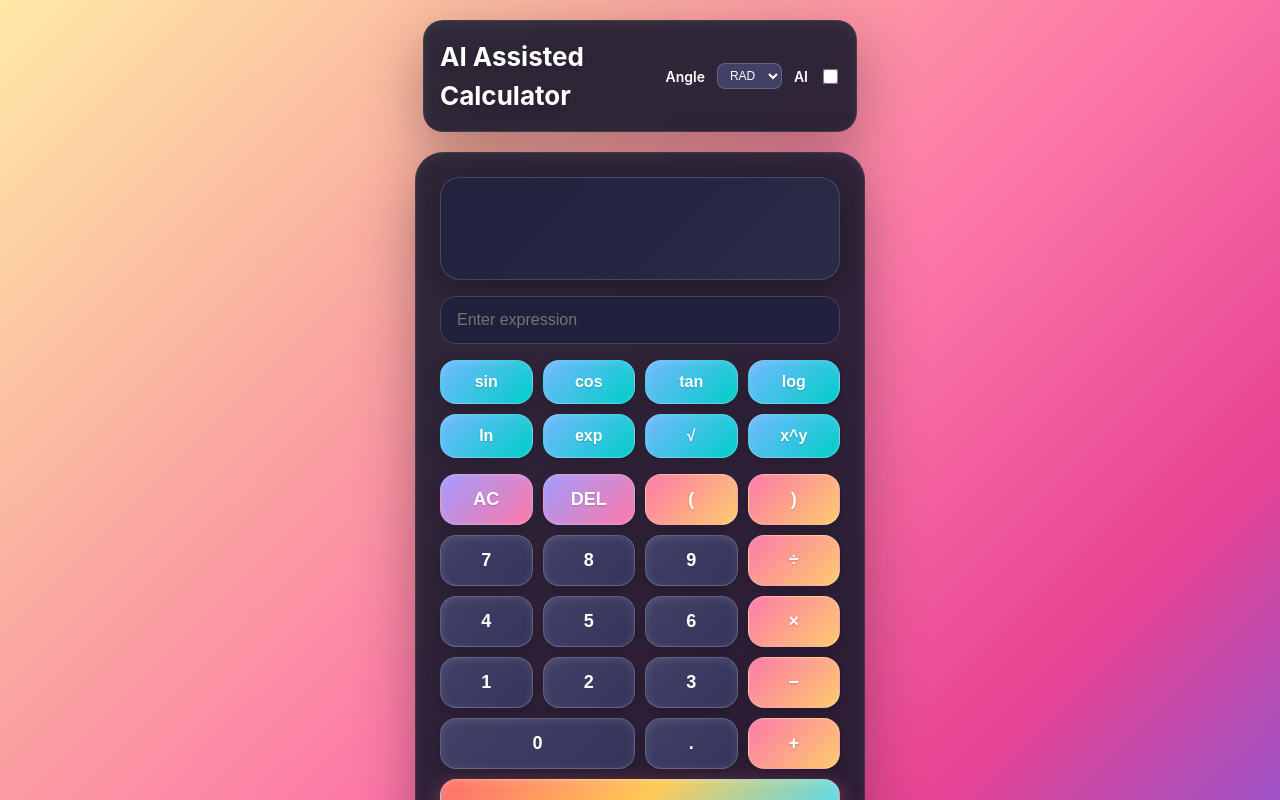
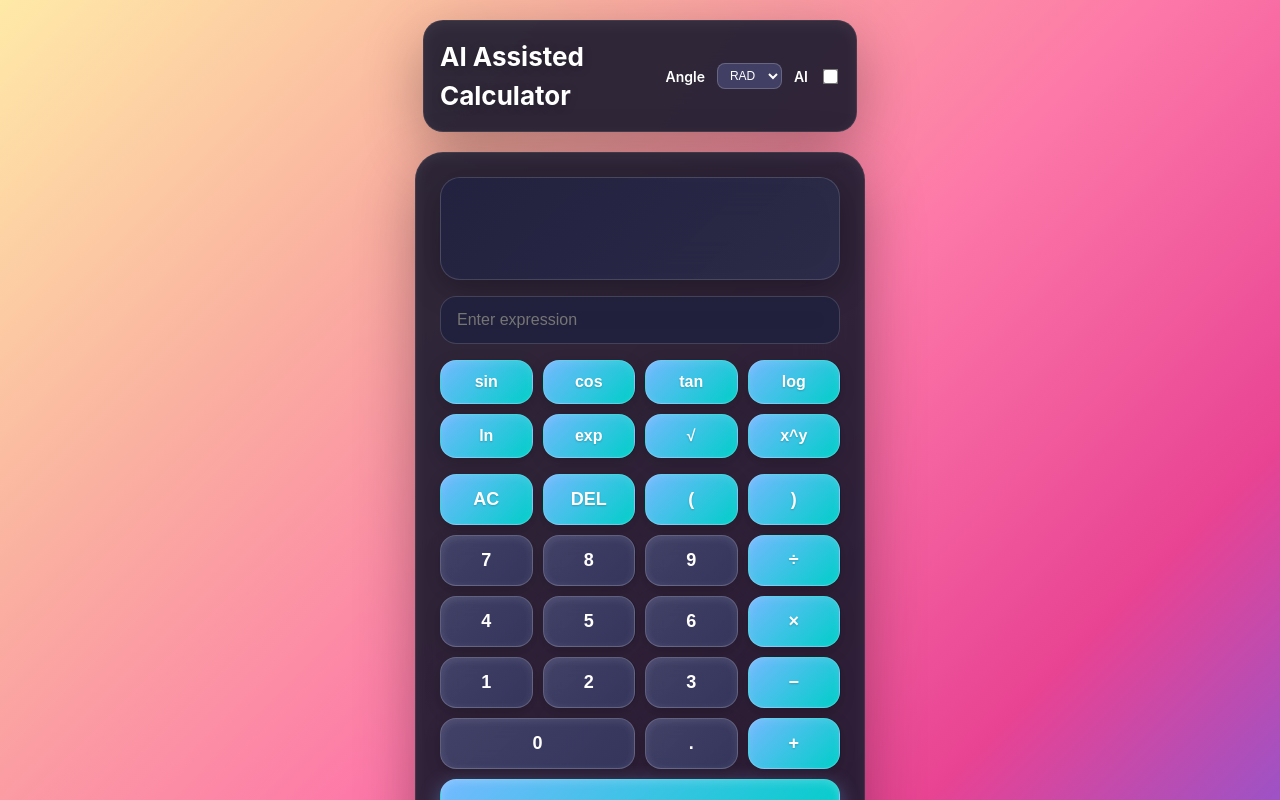
Before and after one commit to RyanVu612/GPTCalculator, a React (Vite) app in the folder ai-calculator/client/: page / in a window 1280 px wide. Shown: the top 800 px of the page. Built offline with nearby package versions, Linux system fonts and the light colour scheme.

Commit message:
more styling

```diff
--- a/ai-calculator/client/src/App.tsx
+++ b/ai-calculator/client/src/App.tsx
@@ -136,39 +136,39 @@ export default function App() {
       userSelect: "none" as const,
     };
 
+    // All colored buttons now use the same blue gradient
+    const blueGradientStyle = {
+      background: "linear-gradient(135deg, #74b9ff 0%, #00cec9 100%)",
+      color: "white",
+      textShadow: "0 1px 2px rgba(0,0,0,0.2)"
+    };
+
     switch (variant) {
       case "op":
         return {
           ...baseStyle,
-          background: "linear-gradient(135deg, #fd79a8 0%, #fdcb6e 100%)",
-          color: "white",
-          textShadow: "0 1px 2px rgba(0,0,0,0.2)"
+          ...blueGradientStyle
         };
       case "fn":
         return {
           ...baseStyle,
-          background: "linear-gradient(135deg, #74b9ff 0%, #00cec9 100%)",
-          color: "white",
+          ...blueGradientStyle,
           fontSize: 16,
           padding: "12px 6px",
-          textShadow: "0 1px 2px rgba(0,0,0,0.2)"
         };
       case "util":
         return {
           ...baseStyle,
-          background: "linear-gradient(135deg, #a29bfe 0%, #fd79a8 100%)",
-          color: "white",
-          textShadow: "0 1px 2px rgba(0,0,0,0.2)"
+          ...blueGradientStyle
         };
       case "eq":
         return {
           ...baseStyle,
-          background: "linear-gradient(135deg, #ff6b6b 0%, #feca57 50%, #48dbfb 100%)",
-          color: "white",
+          ...blueGradientStyle,
           fontSize: 20,
           fontWeight: 700,
           textShadow: "0 2px 4px rgba(0,0,0,0.3)",
-          boxShadow: "0 6px 20px rgba(255,107,107,0.4), 0 2px 8px rgba(255,255,255,.2) inset"
+          boxShadow: "0 6px 20px rgba(116, 185, 255, 0.4), 0 2px 8px rgba(255,255,255,.2) inset"
         };
       default:
         return {
@@ -243,7 +243,7 @@ export default function App() {
               aria-label="Use AI for evaluation"
               style={{
                 transform: "scale(1.2)",
-                accentColor: "#fd79a8"
+                accentColor: "#74b9ff"
               }}
             />
           </div>
@@ -330,7 +330,7 @@ export default function App() {
               onClick={() => handleKey(def)}
               onMouseEnter={e => {
                 e.currentTarget.style.transform = "translateY(-2px)";
-                e.currentTarget.style.boxShadow = "0 6px 20px rgba(0,0,0,.3), 0 2px 8px rgba(255,255,255,.15) inset";
+                e.currentTarget.style.boxShadow = "0 6px 20px rgba(116, 185, 255, 0.5), 0 2px 8px rgba(255,255,255,.15) inset";
               }}
               onMouseLeave={e => {
                 e.currentTarget.style.transform = "translateY(0)";
@@ -359,15 +359,19 @@ export default function App() {
               onMouseEnter={e => {
                 e.currentTarget.style.transform = "translateY(-2px)";
                 if (def.variant === "eq") {
-                  e.currentTarget.style.boxShadow = "0 8px 25px rgba(255,107,107,0.6), 0 2px 8px rgba(255,255,255,.3) inset";
+                  e.currentTarget.style.boxShadow = "0 8px 25px rgba(116, 185, 255, 0.6), 0 2px 8px rgba(255,255,255,.3) inset";
+                } else if (def.variant === "num") {
+                  e.currentTarget.style.boxShadow = "0 6px 20px rgba(0,0,0,.3), 0 2px 8px rgba(255,255,255,.15) inset";
                 } else {
-                  e.currentTarget.style.boxShadow = "0 6px 20px rgba(0,0,0,.3), 0 2px 8px rgba(255,255,255,.15) inset";
+                  e.currentTarget.style.boxShadow = "0 6px 20px rgba(116, 185, 255, 0.5), 0 2px 8px rgba(255,255,255,.15) inset";
                 }
               }}
               onMouseLeave={e => {
                 e.currentTarget.style.transform = "translateY(0)";
                 if (def.variant === "eq") {
-                  e.currentTarget.style.boxShadow = "0 6px 20px rgba(255,107,107,0.4), 0 2px 8px rgba(255,255,255,.2) inset";
+                  e.currentTarget.style.boxShadow = "0 6px 20px rgba(116, 185, 255, 0.4), 0 2px 8px rgba(255,255,255,.2) inset";
+                } else if (def.variant === "num") {
+                  e.currentTarget.style.boxShadow = "0 4px 15px rgba(0,0,0,.2), 0 2px 8px rgba(255,255,255,.1) inset";
                 } else {
                   e.currentTarget.style.boxShadow = "0 4px 15px rgba(0,0,0,.2), 0 2px 8px rgba(255,255,255,.1) inset";
                 }
```
